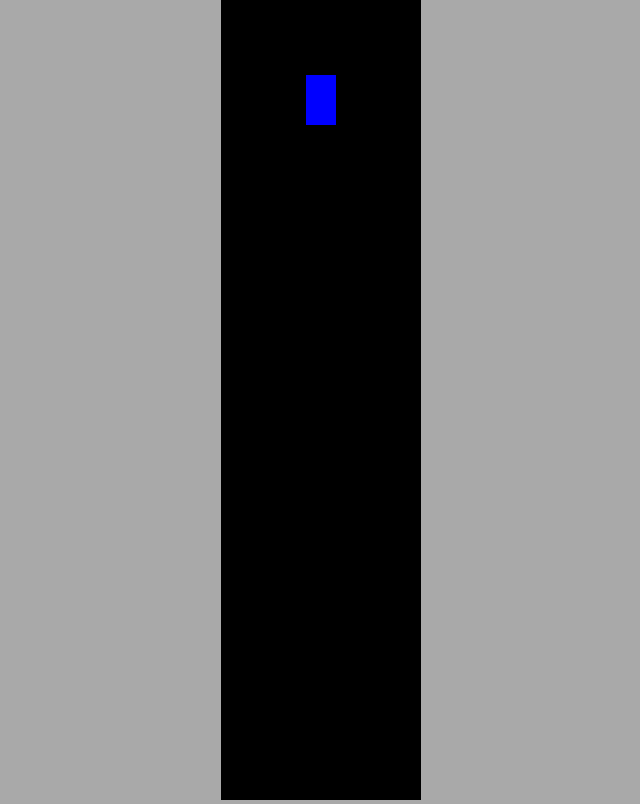
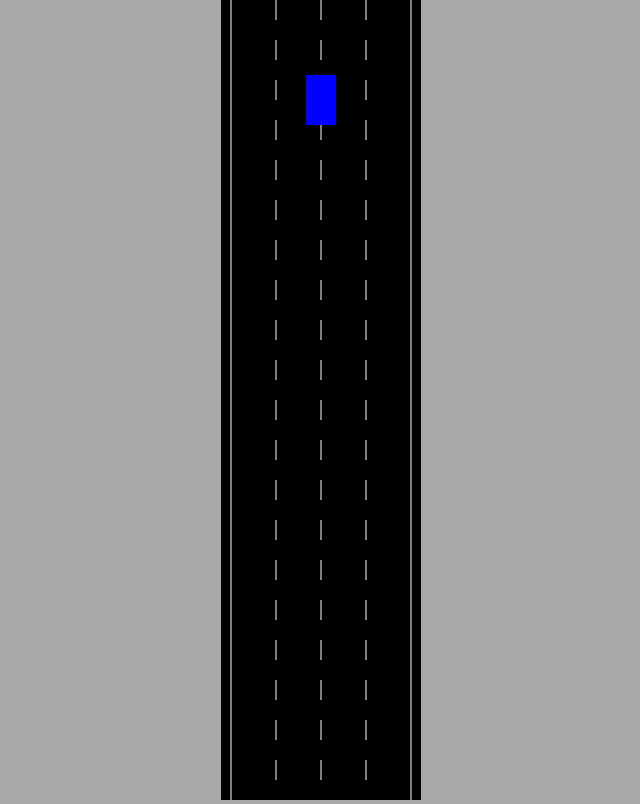
Before and after one commit to Najoji/self-driving-car-neural-networks-, a plain HTML site: page index.html in a window 1280 px wide. Shown: the whole page, without its empty margins (319-959 px from the left). Drawn offline with Linux system fonts and the light colour scheme.

Commit message:
Added road borders for the road , and divided the road into lanes using the lerp function , also added the fact that the car moves in the direction of rotation ,rather than just moving along the y axis or the x axis , also limited the rotation of the car using flip variable

```diff
--- a/car.js
+++ b/car.js
@@ -15,18 +15,24 @@ class Car {
     }
 
     update() {
+        this.#move();
+    }
+    #move() {
         if (this.controls.forward) {
             this.speed += this.acceleration;
         }
         if (this.controls.reverse) {
             this.speed -= this.acceleration;
         }
-        if (this.controls.left) {
-            this.angle += 0.03;
-        }
-        if (this.controls.right) {
-            this.angle -= 0.03;
-        }
+        if(this.speed != 0){
+            const flip = this.speed > 0 ? 1 : -1;
+              if (this.controls.left) {
+            this.angle += 0.03 * flip;
+                }
+         if (this.controls.right) {
+            this.angle -= 0.03 * flip;
+                }
+    }
         if (this.speed > this.maxSpeed) {
             this.speed = this.maxSpeed;
         }
@@ -42,8 +48,8 @@ class Car {
         if (Math.abs(this.speed) < this.friction) {
             this.speed = 0;
         }
-
-        this.y -= this.speed;
+        this.x -= Math.sin(this.angle) * this.speed;
+        this.y -= Math.cos(this.angle) * this.speed;
 
     }
 
--- a/controls.js
+++ b/controls.js
@@ -24,7 +24,8 @@ class Controls{
                     break;
             }
             console.table(this);
-        };
+          };
+
         document.onkeyup = (event) => {
             switch (event.key) {
                 case "ArrowLeft":
--- a/index.html
+++ b/index.html
@@ -7,6 +7,8 @@
 <body>
 
   <canvas id="myCanvas"></canvas>
+  <script src="utils.js"></script>
+   <script src="road.js"></script>
   <script src="controls.js"></script>
 
   <script src="car.js"></script>
--- a/main.js
+++ b/main.js
@@ -2,6 +2,7 @@ const canvas = document.getElementById("myCanvas");
 canvas.width = 200;
 
 const ctx = canvas.getContext("2d");
+const road = new Road(canvas.width/2,canvas.width*0.9);
 
 const car = new Car(100, 100, 30, 50);
 car.draw(ctx);
@@ -11,6 +12,7 @@ animate();
 function animate(){
     car.update();
     canvas.height = window.innerHeight;
+    road.draw(ctx);
     car.draw(ctx);
     requestAnimationFrame(animate);
 }
--- /dev/null
+++ b/road.js
@@ -0,0 +1,42 @@
+class Road{
+    constructor(x,width,lanecount=4){
+    this.x = x;
+    this.width = width;
+    this.lanecount = lanecount;
+
+    this.left = x - width/2;
+    this.right = x + width/2;
+
+    const infinity = 1000000;
+    this.top = -infinity;
+    this.bottom = infinity;
+
+   }
+
+
+    draw(ctx){
+        ctx.linewidth = 5;
+        ctx.strokeStyle = "white";
+
+        for(let i=0;i<=this.lanecount;i++){
+            const x = lerp(
+                this.left,
+                this.right,
+                i/this.lanecount
+            );
+            if(i>0 && i<this.lanecount){
+                ctx.setLineDash([20,20]);
+            }else{
+                ctx.setLineDash([]);
+            }
+
+        ctx.beginPath();
+        ctx.moveTo(x,this.top);
+        ctx.lineTo(x,this.bottom);
+        ctx.stroke();
+
+
+
+    }
+}
+}
--- /dev/null
+++ b/utils.js
@@ -0,0 +1,3 @@
+function lerp(A, B, t) {
+    return A + (B - A) * t;
+}
```
